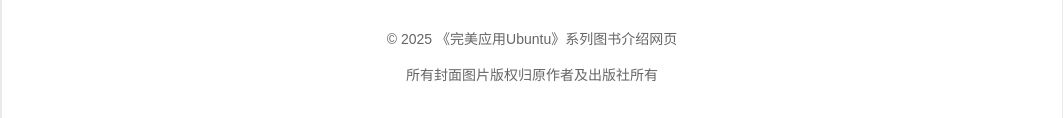
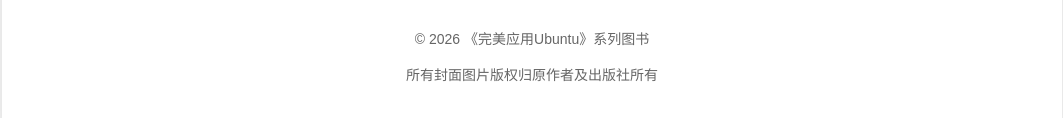
Before and after one commit to UsingUbuntuPerfectly/usingubuntuperfectly.github.io, a plain HTML site: page index.html in a window 1280 px wide. Shown: the part 1376-1494 px from the top of the page, without its empty margins (108-1171 px from the left). Drawn offline with Linux system fonts and the light colour scheme.

Commit message:
Ubuntu LTS 26.04

```diff
--- a/index.html
+++ b/index.html
@@ -152,7 +152,7 @@
         </table>
 
         <footer>
-            <p>© 2025 《完美应用Ubuntu》系列图书介绍网页</p>
+            <p>© 2026 《完美应用Ubuntu》系列图书</p>
             <p>所有封面图片版权归原作者及出版社所有</p>
         </footer>
     </div>
```
Also changed, not shown: 1 other file.
